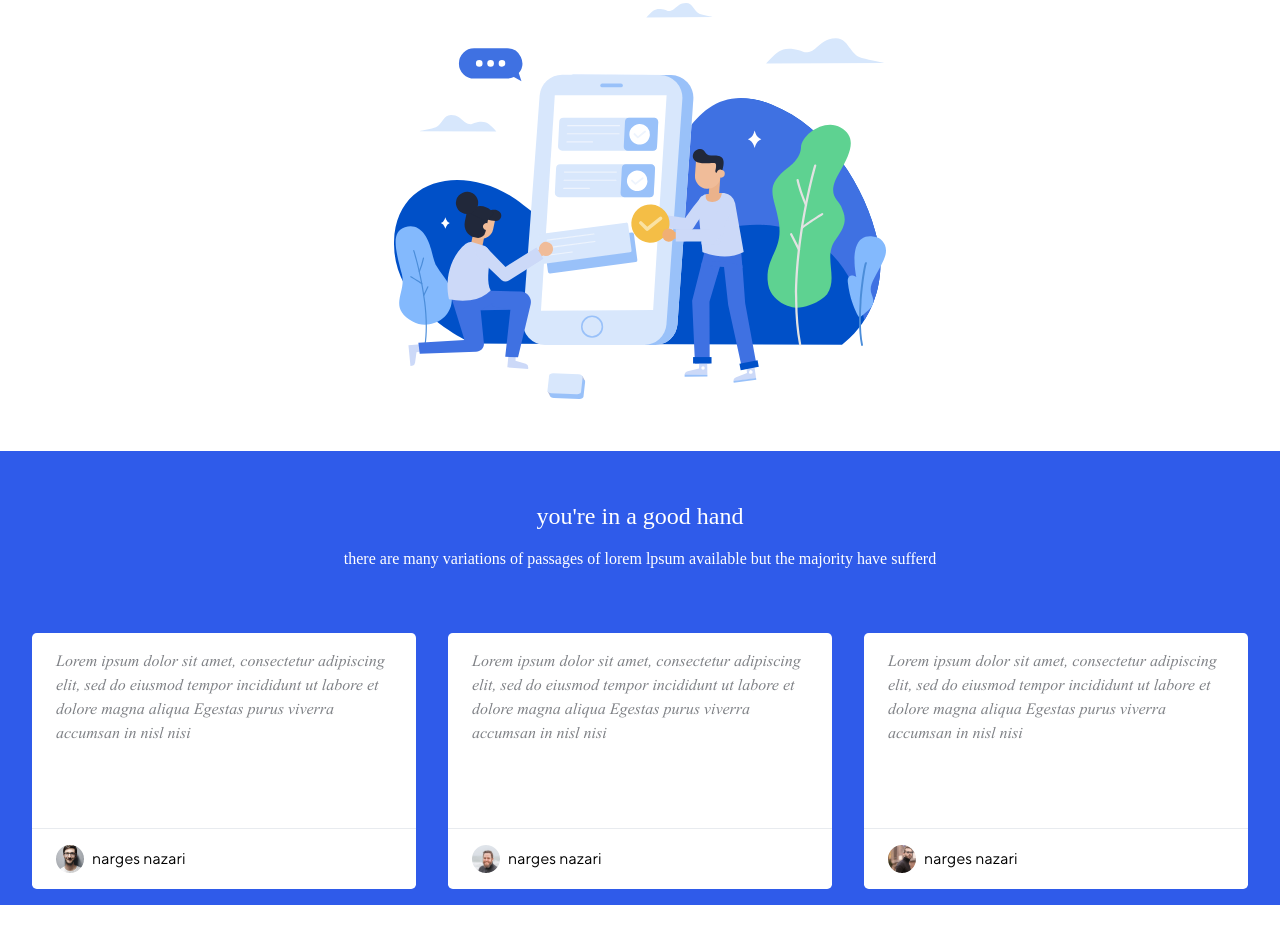
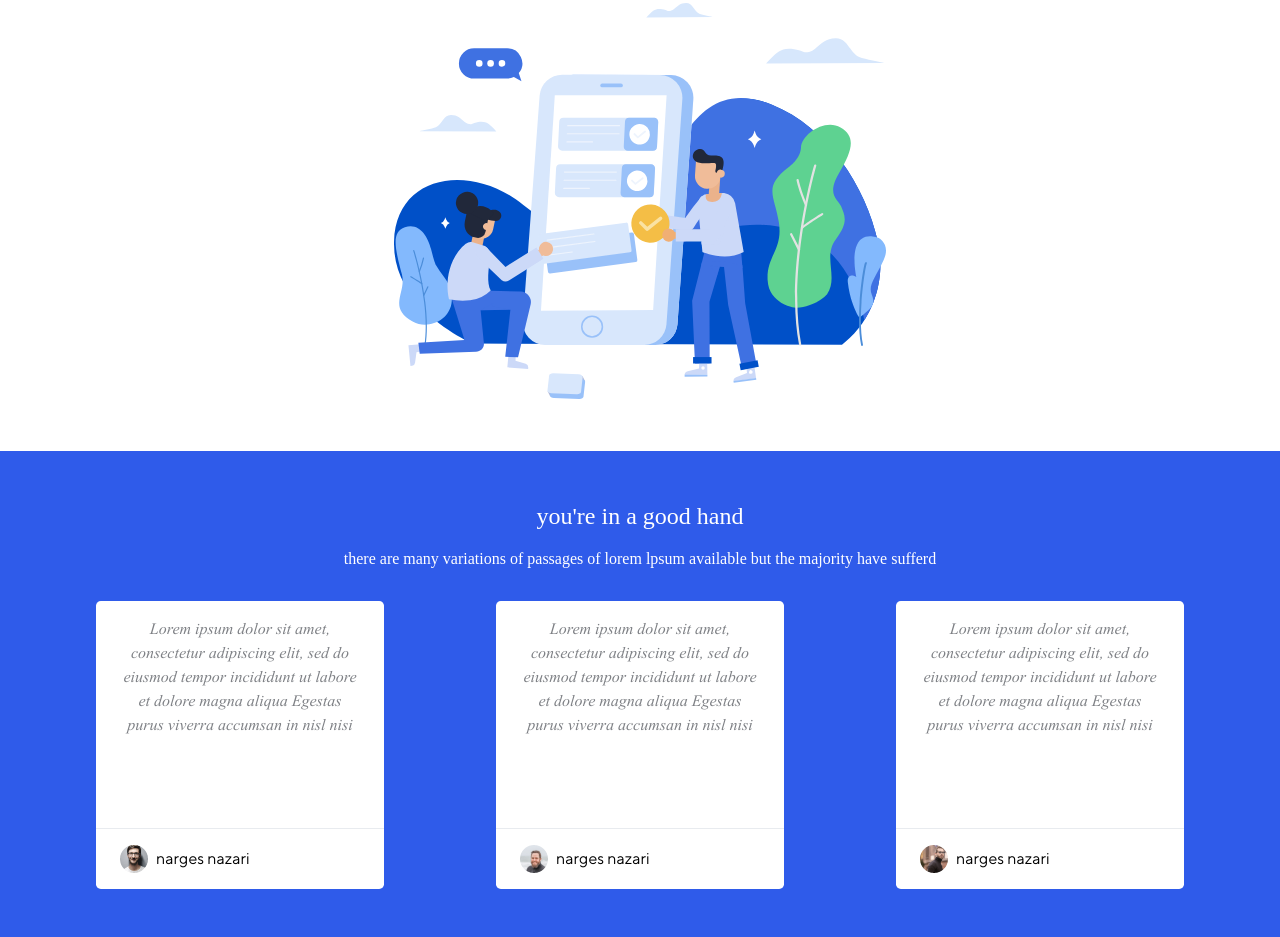
Before and after one commit to nazarinarges/flex_box, a plain HTML site: page index.html in a window 1280 px wide. Shown: the part 969-1906 px from the top of the page. Before the commit the page ends 1874 px from the top, so only its background shows below. Drawn offline with Linux system fonts and the light colour scheme.

Commit message:
add comments person-3

```diff
--- a/index.html
+++ b/index.html
@@ -88,7 +88,7 @@
                     <div class="comments-titles">
                         <h2 class="person-comments-title">you're in a good hand</h2>
                         <p class="person-comments-text">there are many variations of passages of lorem lpsum available but the majority have sufferd</p>
-                    </div>
+                    <div class="comments-container">
                         <div class="comments">
 
                             <div class="comment">
@@ -120,6 +120,8 @@
                             </div>
                         </div>
                       </div>
+                    </div>
+                </div>
             </section>
             <!-- <img src="images/header-img.svg" alt="img"> -->
         </main>
--- a/styles/app.css
+++ b/styles/app.css
@@ -404,6 +404,7 @@ margin: 0 auto;
 .comments{
     display: flex;
     justify-content: space-between;
+    flex-wrap: wrap;
 
 }
 
@@ -414,7 +415,8 @@ margin: 0 auto;
     display: flex;
     flex-direction: column;
     justify-content: space-between;
-    height: 16rem;
+    min-height: 18rem;
+    flex-basis: 18rem;
 }
 
 .comment-content{
@@ -443,9 +445,13 @@ margin: 0 auto;
 
 .comment-person{
     margin: 0;
+    color: black;
 }
 
-
+.comments-container{
+    max-width:70rem ;
+    margin: 0 auto;
+}
 
 /* Project Responsive */
 
```
Lines whose indentation alone changed are shown as unchanged.
